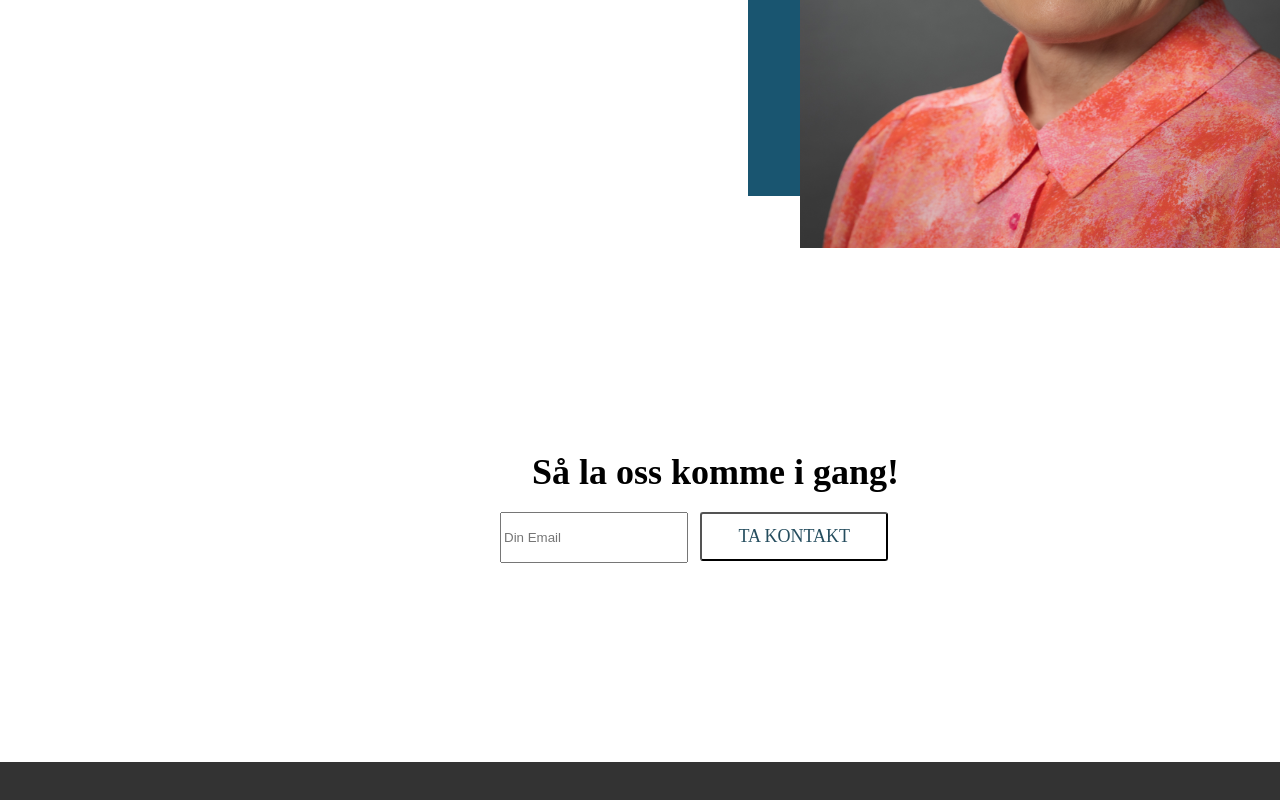
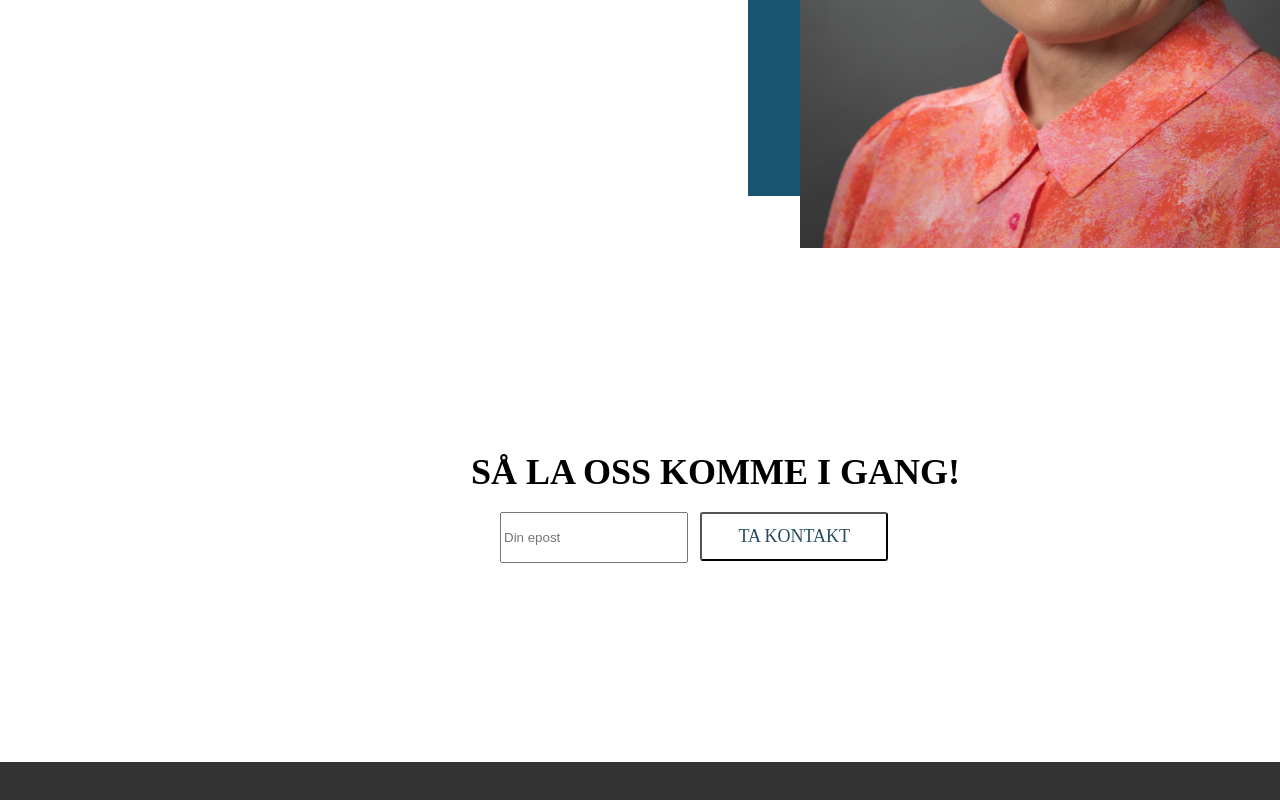
Before and after one commit to ramkodehode/phillipskarriere, a React (Create React App) app: page / in a window 1280 px wide. Shown: the part 1638-2438 px from the top of the page. Built offline with nearby package versions, Linux system fonts and the light colour scheme.

Commit message:
added uppercase

```diff
--- a/src/pages/Komigjen.js
+++ b/src/pages/Komigjen.js
@@ -15,6 +15,8 @@ export const KomIgang = styled.h1`
   text-align: center;
 
   color: #000000;
+
+  text-transform: uppercase;
 `;
 
 export const EmailButton = styled.button`
@@ -74,7 +76,7 @@ const KomIgjen = () => {
         TA KONTAKT
       </EmailButton>
 
-      <StyledInput type="email" id="email" required placeholder="Din Email" />
+      <StyledInput type="email" id="email" required placeholder="Din epost" />
 
       <EmptySpace></EmptySpace>
     </div>
```
